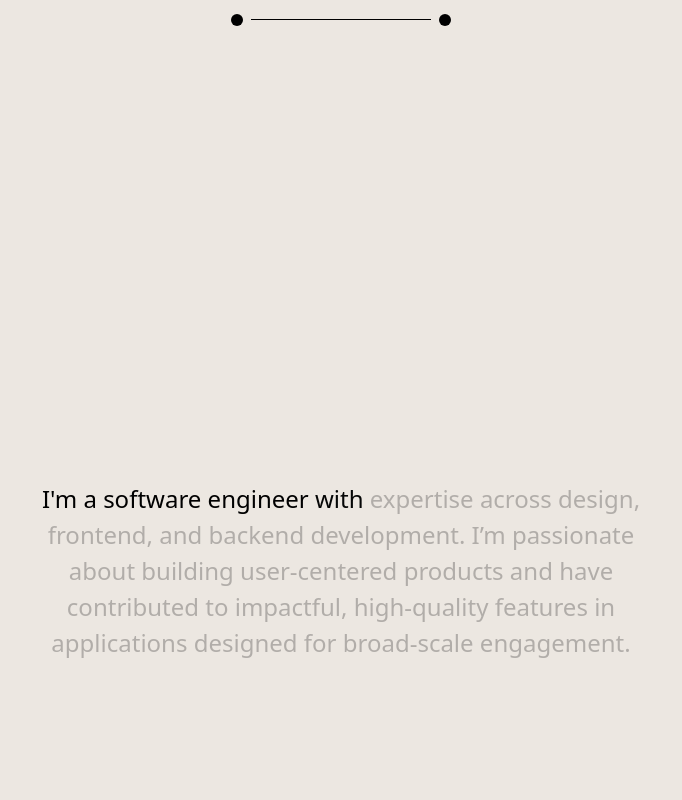
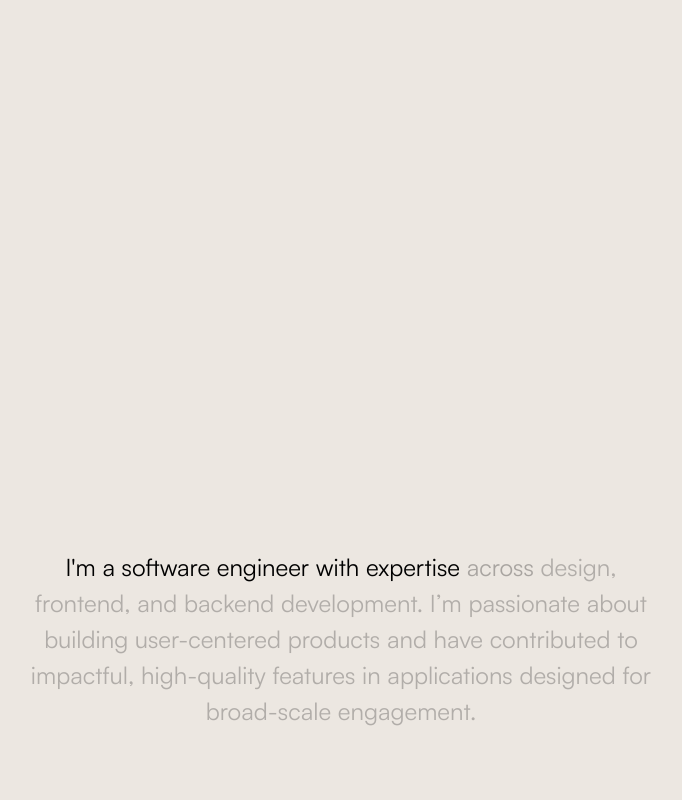
Before and after one commit to DavidAyoa/Dayoa, a React (Vite) app: page / in a window 1280 px wide. Shown: the part 680-1480 px from the top of the page, without its empty margins (299-981 px from the left). Built offline with nearby package versions, Linux system fonts and the light colour scheme.

Commit message:
added frontend hero text and spacing for motiontext preview

```diff
--- a/src/components/FrontendHero.tsx
+++ b/src/components/FrontendHero.tsx
@@ -2,7 +2,7 @@ import MotionText from "./MotionText";
 
 function FrontendHero() {
   return (
-    <section className="frontend h-dvh flex justify-center items-center text-primary-light mix-blend-difference w-full text-body-large">
+    <section className="font-satoshi-regular frontend h-[125vh] flex justify-center items-center text-primary-light mix-blend-difference w-full text-body-small md:text-body-large">
         <MotionText
             scrollTrigger={true}
             className="w-[50%] text-center"
```
